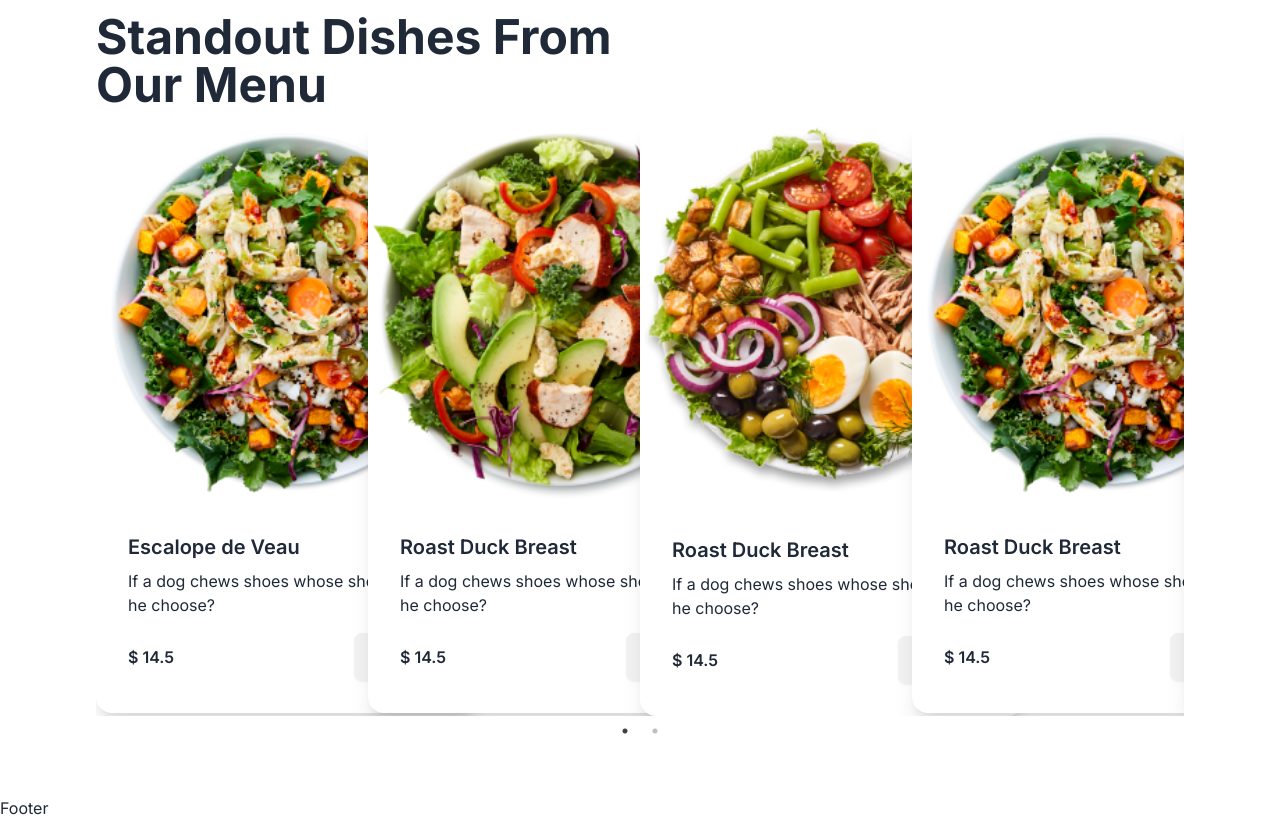
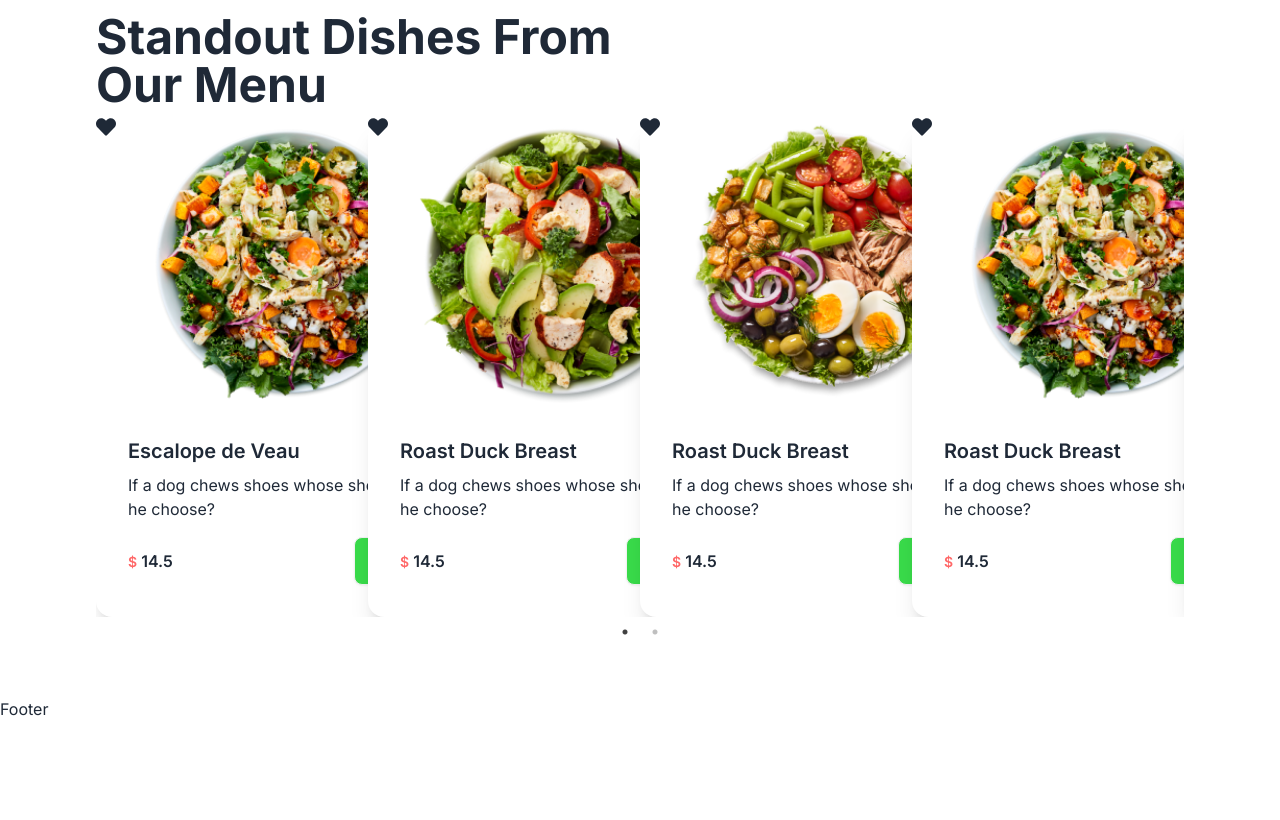
Before and after one commit to mehedihasan924/MERN-Ecommerce-Fontend, a React (Vite) app: page / in a window 1280 px wide. Shown: the part 1364-2184 px from the top of the page. After the commit the page ends 2085 px from the top, so only its background shows below. Built offline with nearby package versions, Linux system fonts and the light colour scheme.

Commit message:
added some code

```diff
--- a/src/Component/CategoryCards/CategoryCards.jsx
+++ b/src/Component/CategoryCards/CategoryCards.jsx
@@ -1,17 +1,31 @@
 /* eslint-disable react/prop-types */
 /* eslint-disable no-unused-vars */
-
-import React from 'react'
-const CategoryCards = ({item}) => {
-  return (
-    <div className="card w-96 bg-base-100 shadow-xl">
-        <img src={item.image} />
+import React, { useState } from 'react'
+import { Link } from 'react-router-dom'
+import { FaHeart } from "react-icons/fa";
+const CategoryCards = ({ item }) => {
+    const[ isHeartFillted, seIstHeartFillted]=useState(false)
+    const handleHeartClick = () => {
+        seIstHeartFillted(!isHeartFillted)
+    }
+    return (
+        <div className="card w-96 bg-base-100 shadow-xl relative">
+            <div className={`rating gap-1 absolute`}>
+               <FaHeart className='h-5 w-5 cursor-pointer' />
+            </div>
+          <Link to={`/menu/${item._id}`}>
+              <figure>
+                  <img src={item.image} alt=''
+                    className='hover:scale-105 transition-all duration-200 md:h-72'
+                  />
+              </figure>
+          </Link>
         <div className="card-body">
-              <h2 className="card-title">{ item.name}</h2>
+              <h2 className="card-title">{item.name}</h2>
             <p>If a dog chews shoes whose shoes does he choose?</p>
               <div className="card-actions justify-between items-center mt-2">
-                  <h5 className='font-semibold'> <span>$</span> {item.price}</h5>
-            <button className="btn bf-green text-white">Buy Now</button>
+                  <h5 className='font-semibold'> <span className='text-sm text-red'>$</span> {item.price}</h5>
+            <button className="btn bg-green text-white">Buy Now</button>
             </div>
         </div>
     </div>
```
